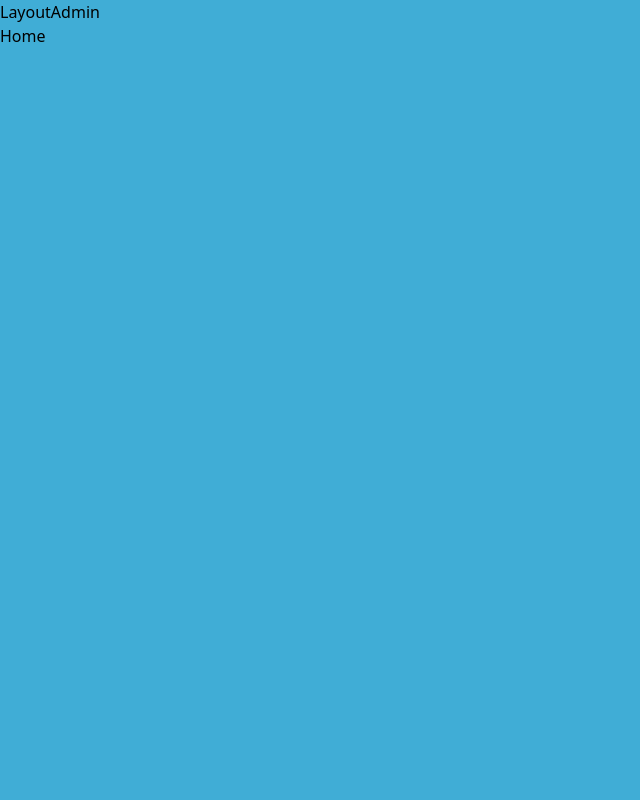
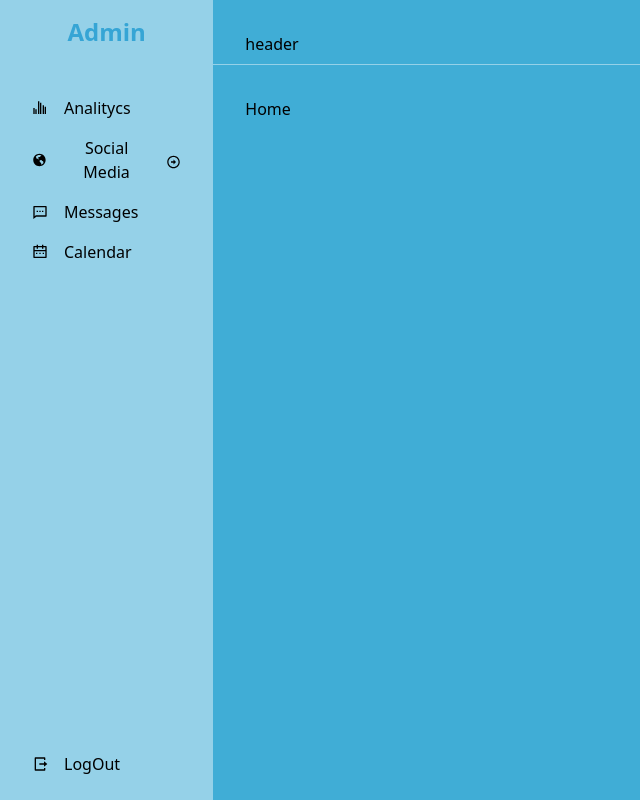
Before and after one commit to sorrego98/AirSoundReact, a React (Vite) app: page / in a window 1280 px wide. Shown: the whole page, without its empty margins (0-640 px from the left). Built offline with nearby package versions, Linux system fonts and the light colour scheme.

Commit message:
Creación del Sidebar

```diff
--- /dev/null
+++ b/src/components/Header.jsx
@@ -0,0 +1,11 @@
+import React from 'react'
+
+const Header = () => {
+  return (
+    <header className='xl:h-[7vh] md:h-[10vh] border-b border-secondary-100 p-8'>
+        header
+    </header>
+  )
+}
+
+export default Header;
--- /dev/null
+++ b/src/components/Sidebar.jsx
@@ -0,0 +1,71 @@
+import React from 'react';
+import { useState } from 'react';
+import { Link } from 'react-router-dom';
+import { RiBarChartGroupedFill, RiEarthFill, RiMessage2Line, RiCalendar2Line, RiLogoutBoxRLine, RiArrowRightCircleLine} from "react-icons/ri";
+
+const Sidebar = () => {
+    const [showSubmenu, setShowSubmenu] = useState(false);
+    return (
+        <>
+            <div className={`xl:h-[100vh] xl:static fixed w-full top-0 bg-secondary-100 p-4 flex flex-col justify-between z-50 -left-full transition-all`}>
+                <div>
+                    <h1 className='text-center text-2xl font-bold text-secondary-300 mb-10 hov'>
+                        Admin
+                    </h1>
+                    <nav>
+                        <ul>
+                            <li>
+                                <Link to="/" className='flex items-center gap-4 py-2 px-4 rounded-lg hover:bg-secondary-200 transition-colors'>
+                                    <RiBarChartGroupedFill /> Analitycs
+                                </Link>
+                            </li>
+                            <li>
+                                <button onClick={() => setShowSubmenu(!showSubmenu)} to="/" className='flex items-center gap-4 py-2 px-4 rounded-lg hover:bg-secondary-200 transition-colors w-full'>
+                                    <span className='flex items-center gap-4 justify-between'>
+                                        <RiEarthFill /> Social Media
+                                    </span>
+                                    <RiArrowRightCircleLine className={`mt-1 ${showSubmenu && "rotate-90"} transition-all`} />
+                                </button>
+                                <ul className={`mt-1 ${!showSubmenu && "hidden"}`} >
+                                    <li>
+                                        <Link to="/" className='py-2 px-4 border-l border-secondary-200 ml-6 block relative before:w-3 before:h-3 before:absolute before:bg-gray-500 before:rounded-full before:-left-[6.5px] before:top-1/2 before:-translate-y-[3px] before:border-2 before:border-secondary-100 text-gray-500 hover:text-black transition-colors'>
+                                            Posts
+                                        </Link>
+                                    </li>
+                                    <li>
+                                        <Link to="/" className='py-2 px-4 border-l border-secondary-200 ml-6 block relative before:w-3 before:h-3 before:absolute before:bg-secondary-300 before:rounded-full before:-left-[6.5px] before:top-1/2 before:-translate-y-[3px] before:border-2 before:border-secondary-100'>
+                                            Stadistics
+                                        </Link>
+                                    </li>
+                                    <li>
+                                        <Link to="/" className='py-2 px-4 border-l border-secondary-200 ml-6 block relative before:w-3 before:h-3 before:absolute before:bg-gray-500  before:rounded-full before:-left-[6.5px] before:top-1/2 before:-translate-y-[3px] before:border-2 before:border-secondary-100 text-gray-500 hover:text-black transition-colors'>
+                                            Profiles
+                                        </Link>
+                                    </li>
+                                </ul>
+                            </li>
+                            <li>
+                                <Link to="/" className='flex items-center gap-4 py-2 px-4 rounded-lg hover:bg-secondary-200 transition-colors'>
+                                    <RiMessage2Line /> Messages
+                                </Link>
+                            </li>
+                            <li>
+                                <Link to="/" className='flex items-center gap-4 py-2 px-4 rounded-lg hover:bg-secondary-200 transition-colors'>
+                                    <RiCalendar2Line /> Calendar
+                                </Link>
+                            </li>
+                        </ul>
+                    </nav>
+                </div>
+                <nav>
+                    <Link to="/" className='flex items-center gap-4 py-2 px-4 rounded-lg hover:bg-secondary-200 transition-colors'>
+                        <RiLogoutBoxRLine /> LogOut
+                    </Link>
+                </nav>
+            </div>
+
+        </>
+    )
+}
+
+export default Sidebar;
--- a/src/layouts/LayoutAdmin.jsx
+++ b/src/layouts/LayoutAdmin.jsx
@@ -1,10 +1,18 @@
 import React from 'react';
 import { Outlet } from 'react-router-dom';
+import Sidebar from '../components/Sidebar';
+import Header from '../components/Header';
 
 const LayoutAdmin = () => {
   return (
-    <div>
-        LayoutAdmin <Outlet />
+    <div className='min-h-screen grid grid-cols-1 xl:grid-cols-6'>
+      <Sidebar />
+      <div className='xl:col-span-5'>
+        <Header />
+        <div className='h-[90vh] p-8'>
+          <Outlet />
+        </div>
+      </div>
     </div>
   )
 }
--- a/src/routes/admin/Home.jsx
+++ b/src/routes/admin/Home.jsx
@@ -3,7 +3,7 @@ import React from 'react'
 const Home = () => {
     return (
         <div>
-            Home
+            <h1>Home</h1>
         </div>
     )
 }
```
